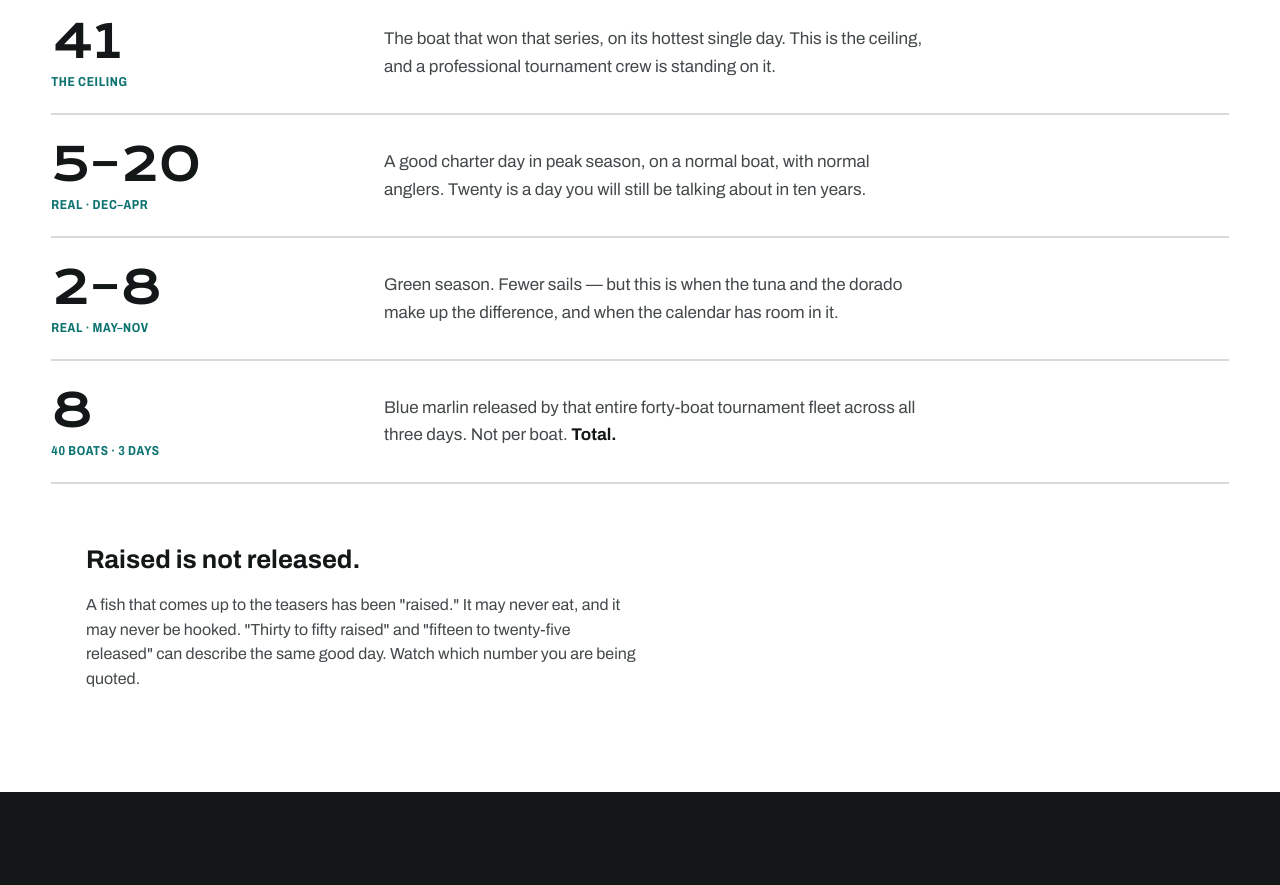
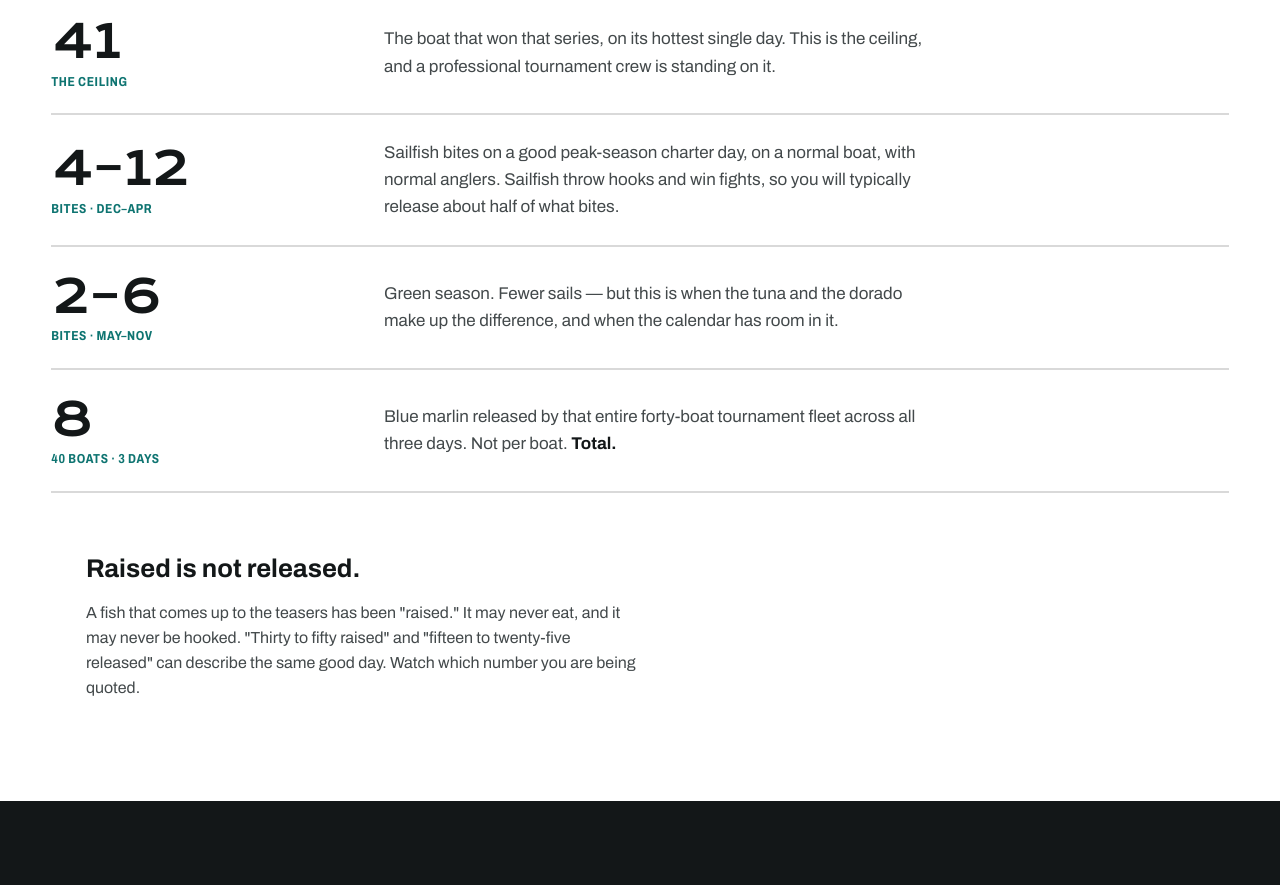
Before and after one commit to anthonyskoczylas/great-marlin-preview, a plain HTML site: page costa-rica-fishing.html in a window 1280 px wide. Shown: the part 3820-4705 px from the top of the page. Drawn offline with Linux system fonts and the light colour scheme.

Commit message:
Fishing numbers: sailfish bites, not releases (peak 4-12, green 2-6)
Co-Authored-By: Claude Opus 5.5 <noreply@anthropic.com>

```diff
--- a/costa-rica-fishing.html
+++ b/costa-rica-fishing.html
@@ -209,12 +209,12 @@
           <span class="fig">41<small>The ceiling</small></span>
         </li>
         <li>
-          <span class="what">A good charter day in peak season, on a normal boat, with normal anglers. Twenty is a day you will still be talking about in ten years.</span>
-          <span class="fig">5–20<small>Real · Dec–Apr</small></span>
+          <span class="what">Sailfish bites on a good peak-season charter day, on a normal boat, with normal anglers. Sailfish throw hooks and win fights, so you will typically release about half of what bites.</span>
+          <span class="fig">4–12<small>Bites · Dec–Apr</small></span>
         </li>
         <li>
           <span class="what">Green season. Fewer sails — but this is when the tuna and the dorado make up the difference, and when the calendar has room in it.</span>
-          <span class="fig">2–8<small>Real · May–Nov</small></span>
+          <span class="fig">2–6<small>Bites · May–Nov</small></span>
         </li>
         <li>
           <span class="what">Blue marlin released by that entire forty-boat tournament fleet across all three days. Not per boat. <strong>Total.</strong></span>
```
Also changed, not shown: full-day-fishing-charter.html (+1 -1 lines).
